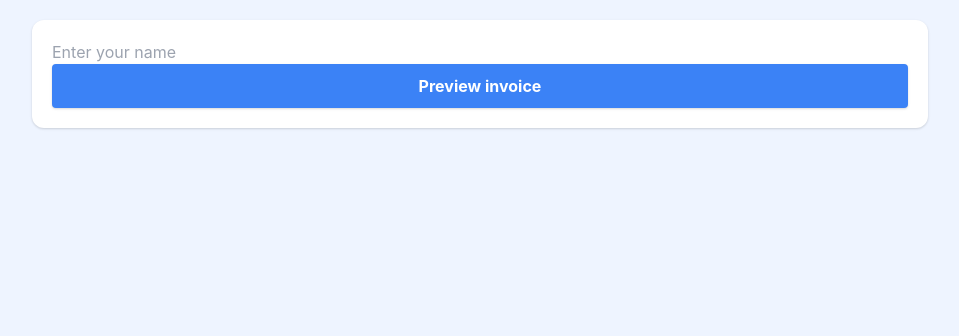
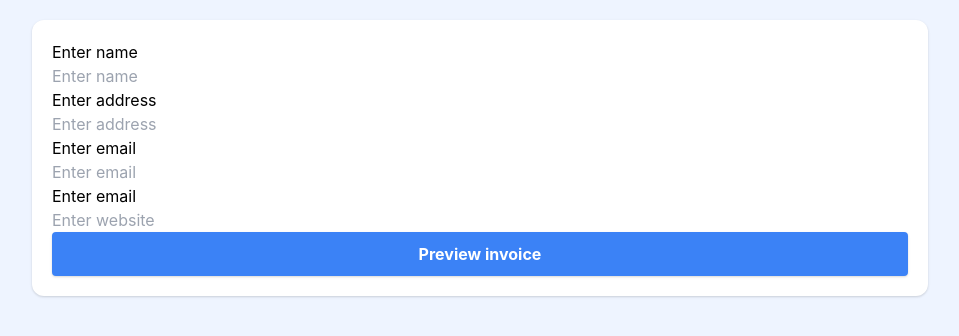
Before and after one commit to sibashish726/Invoice_generator, a React (Create React App) app: page / in a window 1280 px wide. Shown: the top 336 px of the page, without its empty margins (160-1119 px from the left). Built offline with nearby package versions, Linux system fonts and the light colour scheme.

Commit message:
New changes: Added all states and handling date from App.js to MainDetails.js and Header.js

```diff
--- a/src/App.js
+++ b/src/App.js
@@ -10,6 +10,20 @@ import './App.css'
 function App() {
 
    const [showInvoice, setShowInvoice] = useState(false);
+   const [name, setName] = useState("");
+   const [address, setAddress] = useState("");
+   const [email, setEmail] = useState("");
+   const [phone, setPhone] = useState("");
+   const [bankName, setBankName] = useState("");
+   const [bankAccount, setBankAccount] = useState("");
+   const [website, setWebsite] = useState("");
+   const [clientName, setClientName] = useState("");
+   const [clientAddress, setClientAddress] = useState("");
+   const [invoiceNumber, setInvoiceNumber] = useState("");
+   const [invoiceDate, setInvoiceDate] = useState("");
+   const [dueDate, setDueDate] = useState("");
+   const [notes, setNotes] = useState("");
+
 
   const handlePrint = () =>{
     window.print()
@@ -20,11 +34,11 @@ function App() {
        {showInvoice ? (
        <div>
         <Header handlePrint={handlePrint} />
-        <MainDetails />
+        <MainDetails name={name} address={address}/>
         <ClientDetails />
         <Dates />
         <Notes />
-        <Footer />
+        <Footer name={name} address={address} website={website} email={email}/>
         <button
           onClick={() => setShowInvoice(false)}
           className="bg-blue-500 mt-5 text-white font-bold py-2 px-2 rounded shadow border-2 border-blue-500 hover:bg-transparent hover:text-blue-500 transition-all duration-300">
@@ -32,18 +46,56 @@ function App() {
         </button>
        </div> ): (
          <>
+
           <div className="flex flex-col justify-center">
-          <input
+           <label htmlFor="name">Enter  name</label>
+           <input
             type="text"
             name="text"
-            placeholder="Enter your name"
+            id="name"
+            placeholder="Enter name"
             autoComplete="off"
-          />
-          <button
+            value={name}
+            onChange = {(e) => setName(e.target.value)}
+           />
+
+         <label htmlFor="address">Enter address</label>
+           <input
+            type="text"
+            name="text"
+            id="address"
+            placeholder="Enter address"
+            autoComplete="off"
+            value={address}
+            onChange = {(e) => setAddress(e.target.value)}
+           />
+
+          <label htmlFor="email">Enter email</label>
+           <input
+            type="text"
+            name="text"
+            id="email"
+            placeholder="Enter email"
+            autoComplete="off"
+            value={email}
+            onChange = {(e) => setEmail(e.target.value)}
+           />
+
+         <label htmlFor="website">Enter email</label>
+           <input
+            type="url"
+            name="website"
+            id="website"
+            placeholder="Enter website"
+            autoComplete="off"
+            value={website}
+            onChange = {(e) => setWebsite(e.target.value)}
+           />
+           <button
             onClick={() => setShowInvoice(true)}
             className="bg-blue-500 text-white font-bold py-2 px-2 rounded shadow border-2 border-blue-500 hover:bg-transparent hover:text-blue-500 transition-all duration-300">
             Preview invoice
-          </button>
+           </button>
           </div>
          </>
 
--- a/src/components/Footer.js
+++ b/src/components/Footer.js
@@ -1,14 +1,14 @@
 import React, { Component }  from 'react';
-export default function Footer(){
+export default function Footer({name,address,email,website}){
     return (
         <>
         <footer>
           <ul className="flex flex-wrap items-center justify-center">
             <li>
-              <span className='font-bold'>Your name</span>Sibashish Biswas
+              <span className='font-bold'>Your name</span>{name}
             </li>
             <li>
-              <span className='font-bold'>Your email</span>sibashishbiswas@gmail.com
+              <span className='font-bold'>Your email</span>{email}
             </li>
             <li>
               <span className='font-bold'>Your phone</span>8932939393
@@ -17,13 +17,14 @@ export default function Footer(){
               <span className='font-bold'>Bank</span>213809329228
             </li>
             <li>
-              <span>Account holder name</span>Sibahsish biswas
+              <span className='font-bold'>Account holder name</span>{name}
             </li>
             <li>
               <span className='font-bold'>Account number</span>29227370730
             </li>
             <li>
-              <span className='font-bold'>Website</span>sibashishbiswas.com
+              <span className='font-bold'>Website</span>{" "}
+              <a href={website} rel="noopener noreferrer" target="_blank">{website}</a>
             </li>
           </ul>
         </footer>
--- a/src/components/MainDetails.js
+++ b/src/components/MainDetails.js
@@ -1,11 +1,10 @@
 import React, { Component }  from 'react';
-export default function MainDetails(){
+export default function MainDetails({name, address}){
     return (
         <>
           <section className='flex flex-col items-end justify-end'>
-            {/* <input type="text" name="text" id="text" placeholder="Enter your name" required /> */}
-            <h1 className='text-xl uppercase'>Sibashish Biswas</h1>
-            <p>Your address</p>
+            <h1 className='font-bold md:text-4xl text-xl uppercase'>{name}</h1>
+            <p>{address}</p>
            </section>
         </>
     )
```
